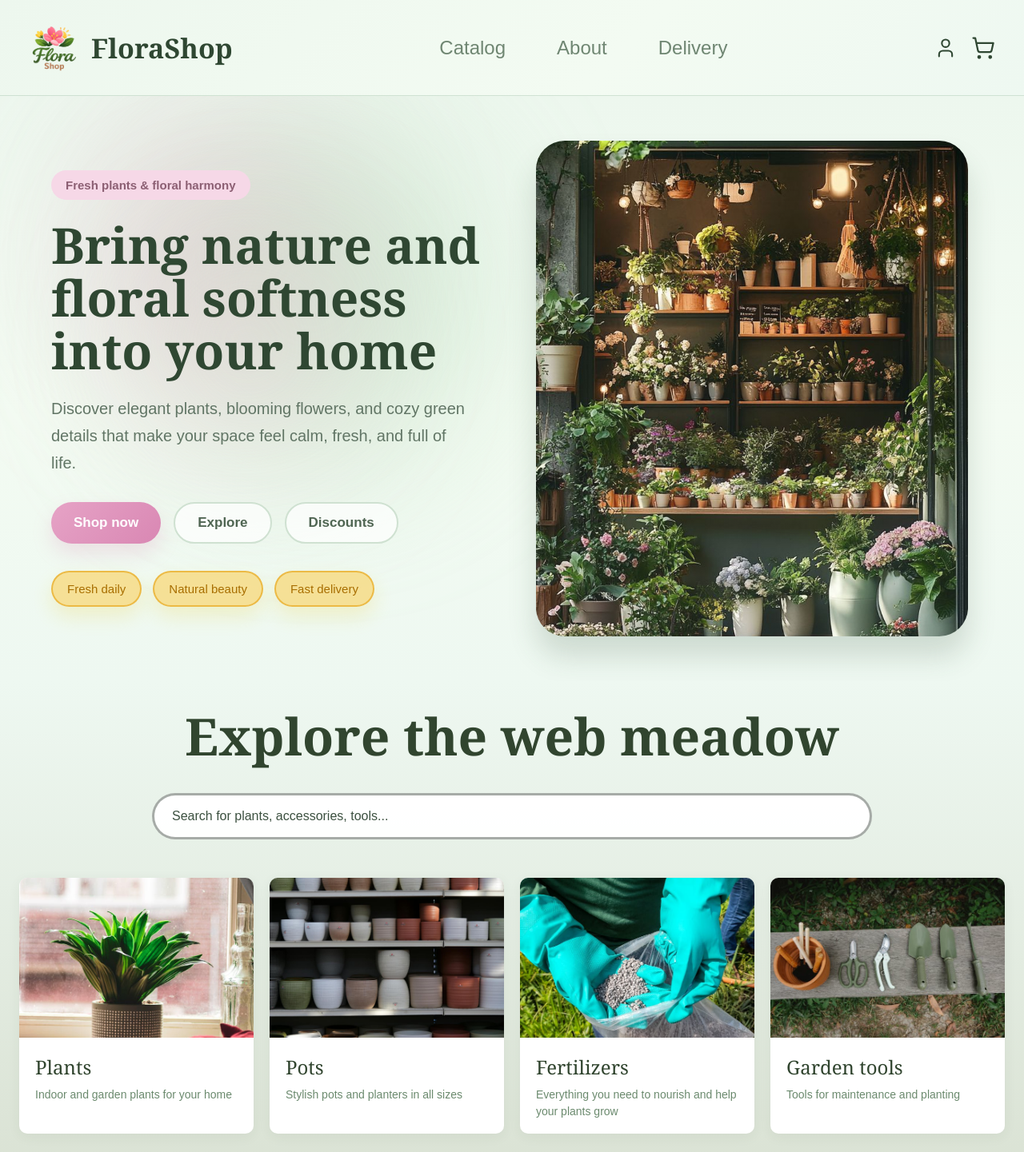
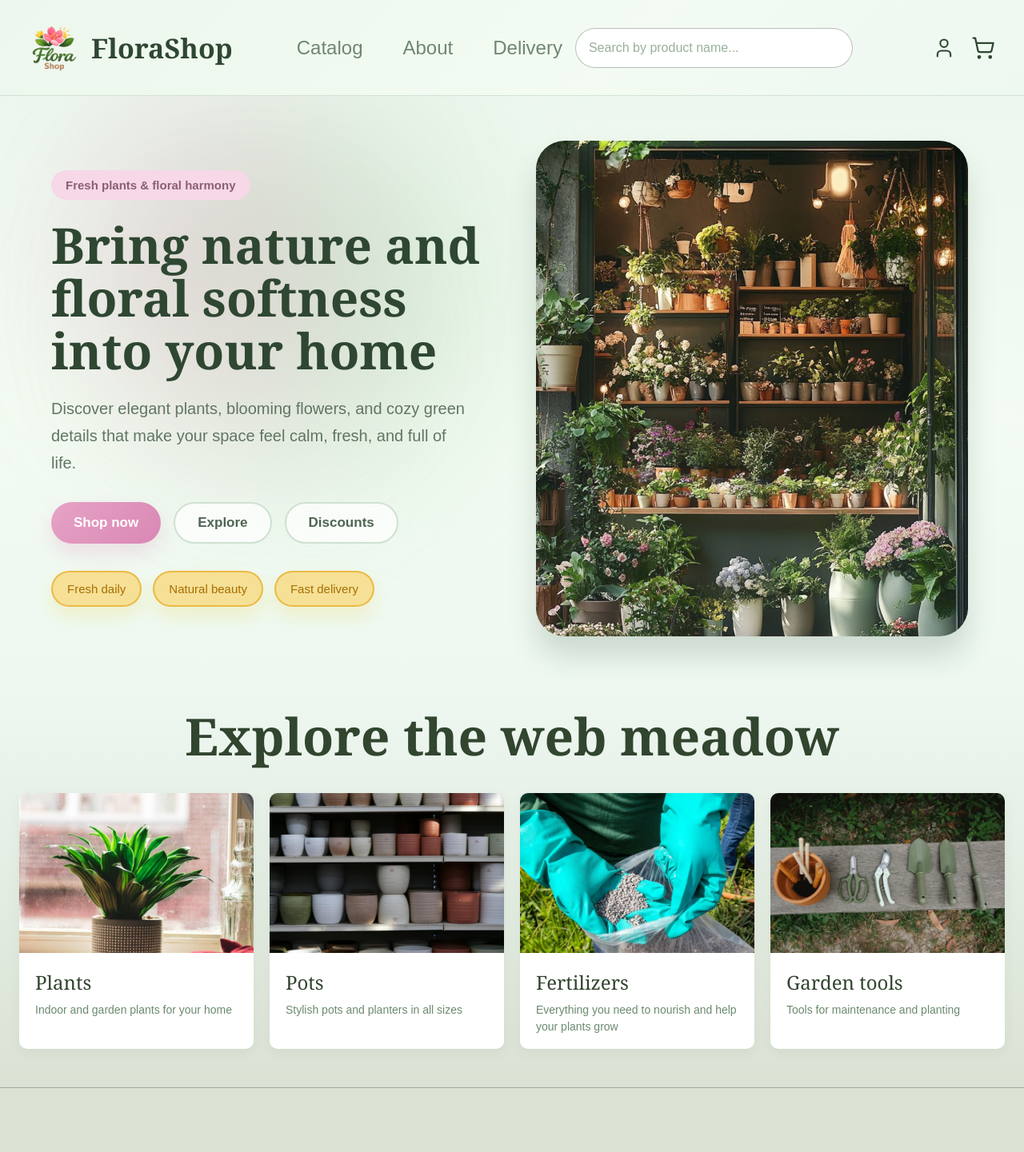
Before and after one commit to ellgenta/FloraFront, a React (Vite) app: page / in a window 1280 px wide. Shown: the top 1441 px of the page at 80% size. Built offline with nearby package versions, Linux system fonts and the light colour scheme; a web font is replaced by a local one.

Commit message:
moved search bar to header

```diff
--- a/src/App.tsx
+++ b/src/App.tsx
@@ -2,7 +2,7 @@ import "./styles/App.css";
 import ScrollToTop from "./components/ScrollToTop";
 import Header from "./components/Header";
 import Hero from "./components/Hero";
-import SearchSection from "./components/SearchBar";
+import SearchSection from "./components/ExploreBar";
 import Footer from "./components/Footer";
 import CartModal from "./components/CartModal";
 import { BrowserRouter as Router, Routes, Route } from "react-router-dom";
@@ -11,12 +11,11 @@ import Catalog from "./pages/Catalog";
 import Delivery from "./pages/Delivery";
 import { useState } from "react";
 import Testimonial from "./components/Testimonial";
-import About from "./pages/AboutUs"
+import About from "./pages/AboutUs";
 import { FavoritesProvider } from "./contexts/FavoritesContext";
 
 function AppContent() {
   const [isCartOpen, setIsCartOpen] = useState(false);
-  const [searchQuery, setSearchQuery] = useState("");
   const { getTotalItems } = useCart();
 
   return (
@@ -28,7 +27,7 @@ function AppContent() {
           element={
             <>
               <Hero />
-              <SearchSection value={searchQuery} onChange={setSearchQuery} />
+              <SearchSection />
               <Testimonial />
             </>
           }
--- a/src/components/SearchBar.tsx
+++ b/src/components/ExploreBar.tsx
@@ -1,24 +1,19 @@
 import { useNavigate } from "react-router-dom";
-import "../styles/SearchBar.css";
+import "../styles/ExploreBar.css";
 import CategoryCard from "./CategoryCard";
 import plantsImg from '../assets/images/Plants.jpg';
 import potsImg from '../assets/images/Pots.jpg';
 import toolsImg from '../assets/images/Garden Tools.jpg';
 import fertilizersImg from '../assets/images/Fertilizers.jpg';
 
-interface SearchSectionProps {
-  value: string;
-  onChange: (value: string) => void;
-}
-
 const categories = [
-  { image: plantsImg,       title: 'Plants',       description: 'Indoor and garden plants for your home',                  filterValue: 'plants' },
-  { image: potsImg,         title: 'Pots',         description: 'Stylish pots and planters in all sizes',                  filterValue: 'pots' },
+  { image: plantsImg,       title: 'Plants',       description: 'Indoor and garden plants for your home',                   filterValue: 'plants' },
+  { image: potsImg,         title: 'Pots',         description: 'Stylish pots and planters in all sizes',                   filterValue: 'pots' },
   { image: fertilizersImg,  title: 'Fertilizers',  description: 'Everything you need to nourish and help your plants grow', filterValue: 'fertilizers' },
-  { image: toolsImg,        title: 'Garden tools', description: 'Tools for maintenance and planting',                      filterValue: 'tools' },
+  { image: toolsImg,        title: 'Garden tools', description: 'Tools for maintenance and planting',                       filterValue: 'tools' },
 ];
 
-function SearchSection({ value, onChange }: SearchSectionProps) {
+function SearchSection() {
   const navigate = useNavigate();
 
   const handleCategoryClick = (filterValue: string) => {
@@ -28,16 +23,6 @@ function SearchSection({ value, onChange }: SearchSectionProps) {
   return (
     <section id="search_section" className="search-section">
       <h2 className="search-section__title">Explore the web meadow</h2>
-
-      <div className="search-section__form">
-        <input
-          type="text"
-          placeholder="Search for plants, accessories, tools..."
-          className="search-section__input"
-          value={value}
-          onChange={(e) => onChange(e.target.value)}
-        />
-      </div>
 
       <div className="search-section__categories">
         {categories.map((cat) => (
--- a/src/components/Header.tsx
+++ b/src/components/Header.tsx
@@ -16,6 +16,7 @@ function Header({ onCartClick, cartItemCount }: HeaderProps) {
   return (
     <>
       <header className="header">
+        <div className="header__left">
           <div className="header__logo">
             <img
               src="/flower.png"
@@ -32,6 +33,14 @@ function Header({ onCartClick, cartItemCount }: HeaderProps) {
             <Link to="/about" className="header__link">About</Link>
             <Link to="/delivery" className="header__link">Delivery</Link>
           </nav>
+        </div>
+
+        <div className="header__right">
+          <input
+            type="text"
+            placeholder="Search by product name..."
+            className="header__search-input"
+          />
 
           <div className="header__actions">
             <button
@@ -53,6 +62,7 @@ function Header({ onCartClick, cartItemCount }: HeaderProps) {
               )}
             </button>
           </div>
+        </div>
       </header>
 
       <AuthModal isOpen={authOpen} onClose={() => setAuthOpen(false)} />
--- /dev/null
+++ b/src/styles/ExploreBar.css
@@ -0,0 +1,39 @@
+.search-section {
+  width: 100%;
+  padding: 34px 24px 48px;
+  border-bottom: 1px solid rgba(119, 127, 120, 0.65);
+  background: linear-gradient(180deg, #eef8f1 0%, #dae2d4 100%);
+  display: flex;
+  flex-direction: column;
+  align-items: center;
+}
+
+.search-section__title {
+  text-align: center;
+  font-size: 64px;
+  font-weight: 700;
+  font-family: Georgia, 'Times New Roman', Times, serif;
+  line-height: 1.1;
+  color: #31452f;
+  margin: 0 0 36px;
+}
+
+.search-section__categories {
+  width: 100%;
+  max-width: 1400px;
+  display: grid;
+  grid-template-columns: repeat(4, 1fr);
+  gap: 20px;
+}
+
+@media (max-width: 900px) {
+  .search-section__categories {
+    grid-template-columns: repeat(2, 1fr);
+  }
+}
+
+@media (max-width: 500px) {
+  .search-section__categories {
+    grid-template-columns: 1fr;
+  }
+}
--- a/src/styles/Header.css
+++ b/src/styles/Header.css
@@ -3,7 +3,7 @@
   top: 0;
   z-index: 100;
   width: 100%;
-  height: 120px;
+  min-height: 120px;
   background: linear-gradient(135deg, #edf7ee 0%, #f3fbf2 60%, #eef8f1 100%);
   display: flex;
   align-items: center;
@@ -11,12 +11,21 @@
   padding: 0 36px;
   box-sizing: border-box;
   border-bottom: 1px solid rgba(191, 214, 195, 0.65);
+  gap: 16px;
+}
+
+.header__left {
+  display: flex;
+  align-items: center;
+  gap: 80px;
+  flex-shrink: 0;
 }
 
 .header__logo {
   display: flex;
   align-items: center;
   gap: 14px;
+  flex-shrink: 0;
 }
 
 .header__logo-image {
@@ -34,12 +43,13 @@
   color: #2f4732;
   cursor: pointer;
   user-select: none;
+  white-space: nowrap;
 }
 
 .header__nav {
   display: flex;
   align-items: center;
-  gap: 64px;
+  gap: 50px;
 }
 
 .header__link {
@@ -47,30 +57,51 @@
   font-size: 24px;
   color: #6f8672;
   font-weight: 400;
-  transition: color 0.2s ease, transform 0.2s ease;
+  white-space: nowrap;
+  transition: color 0.2s ease;
 }
 
 .header__link:hover {
   color: #d28ab0;
 }
 
+.header__right {
+  display: flex;
+  align-items: center;
+  gap: 100px;
+  flex: 1;
+  justify-content: flex-end;
+  min-width: 0;
+}
+
+.header__search-input {
+  height: 50px;
+  width: 500px;
+  padding: 0 16px;
+  border-radius: 999px;
+  border: 1.5px solid rgba(119, 127, 120, 0.5);
+  background: rgba(255, 255, 255, 0.88);
+  font-size: 16px;
+  color: #3c5140;
+  outline: none;
+  transition: border-color 0.2s ease, box-shadow 0.2s ease;
+  min-width: 0;
+}
+
+.header__search-input::placeholder {
+  color: #9ab09d;
+}
+
+.header__search-input:focus {
+  border-color: #dca1c1;
+  box-shadow: 0 0 0 3px rgba(220, 161, 193, 0.12);
+}
+
 .header__actions {
   display: flex;
   align-items: center;
-  gap: 18px;
-}
-
-.header__signin {
-  text-decoration: none;
-  font-size: 24px;
-  color: #4f6552;
-  font-weight: 400;
-  transition: color 0.2s ease, transform 0.2s ease;
-}
-
-.header__signin:hover {
-  color: #d28ab0;
-  transform: translateY(-1px);
+  gap: 20px;
+  flex-shrink: 0;
 }
 
 .header__icon-button {
@@ -109,3 +140,9 @@
   font-size: 12px;
   font-weight: 600;
 }
+
+@media (max-width: 700px) {
+  .header__search-input {
+    display: none;
+  }
+}
--- a/src/styles/SearchBar.css
+++ /dev/null
@@ -1,98 +0,0 @@
-.search-section {
-  width: 100%;
-  padding: 34px 24px 48px;
-  border-bottom: 1px solid rgba(119, 127, 120, 0.65);
-  background: linear-gradient(180deg, #eef8f1 0%, #dae2d4 100%);
-  display: flex;
-  flex-direction: column;
-  align-items: center;
-}
-
-.search-section__title {
-  text-align: center;
-  font-size: 64px;
-  font-weight: 700;
-  font-family: Georgia, 'Times New Roman', Times, serif;
-  line-height: 1.1;
-  color: #31452f;
-  margin: 0 0 36px;
-}
-
-.search-section__form {
-  width: 100%;
-  max-width: 900px;
-  display: flex;
-  align-items: center;
-  gap: 14px;
-}
-
-.search-section__input {
-  flex: 1;
-  height: 58px;
-  padding: 0 22px;
-  border-radius: 999px;
-  border: 3px solid rgba(119, 127, 120, 0.65);;
-  background: rgba(255, 255, 255, 0.96);
-  font-size: 16px;
-  color: #3c5140;
-  outline: none;
-}
-
-.search-section__input::placeholder {
-  color: #3c5140;
-}
-
-.search-section__input:focus {
-  border-color: #dca1c1;
-  box-shadow: 0 0 0 4px rgba(220, 161, 193, 0.12);
-}
-
-.search-section__button {
-  height: 58px;
-  padding: 0 30px;
-  border: none;
-  border-radius: 999px;
-  background: linear-gradient(135deg, #e6a3c6 0%, #d987b3 100%);
-  color: white;
-  font-size: 16px;
-  font-weight: 600;
-  cursor: pointer;
-  box-shadow: 0 12px 24px rgba(217, 135, 179, 0.2);
-  transition: transform 0.2s ease;
-}
-
-.search-section__button:hover {
-  transform: translateY(-2px);
-}
-
-.search-section__categories {
-  width: 100%;
-  max-width: 1400px;
-  display: grid;
-  grid-template-columns: repeat(4, 1fr);
-  gap: 20px;
-  margin-top: 48px;
-}
-
-@media (max-width: 900px) {
-  .search-section__categories {
-    grid-template-columns: repeat(2, 1fr);
-  }
-}
-
-@media (max-width: 500px) {
-  .search-section__categories {
-    grid-template-columns: 1fr;
-  }
-}
-
-@media (max-width: 700px) {
-  .search-section__form {
-    flex-direction: column;
-  }
-
-  .search-section__input,
-  .search-section__button {
-    width: 100%;
-  }
-}
```
Lines whose indentation alone changed are shown as unchanged.
